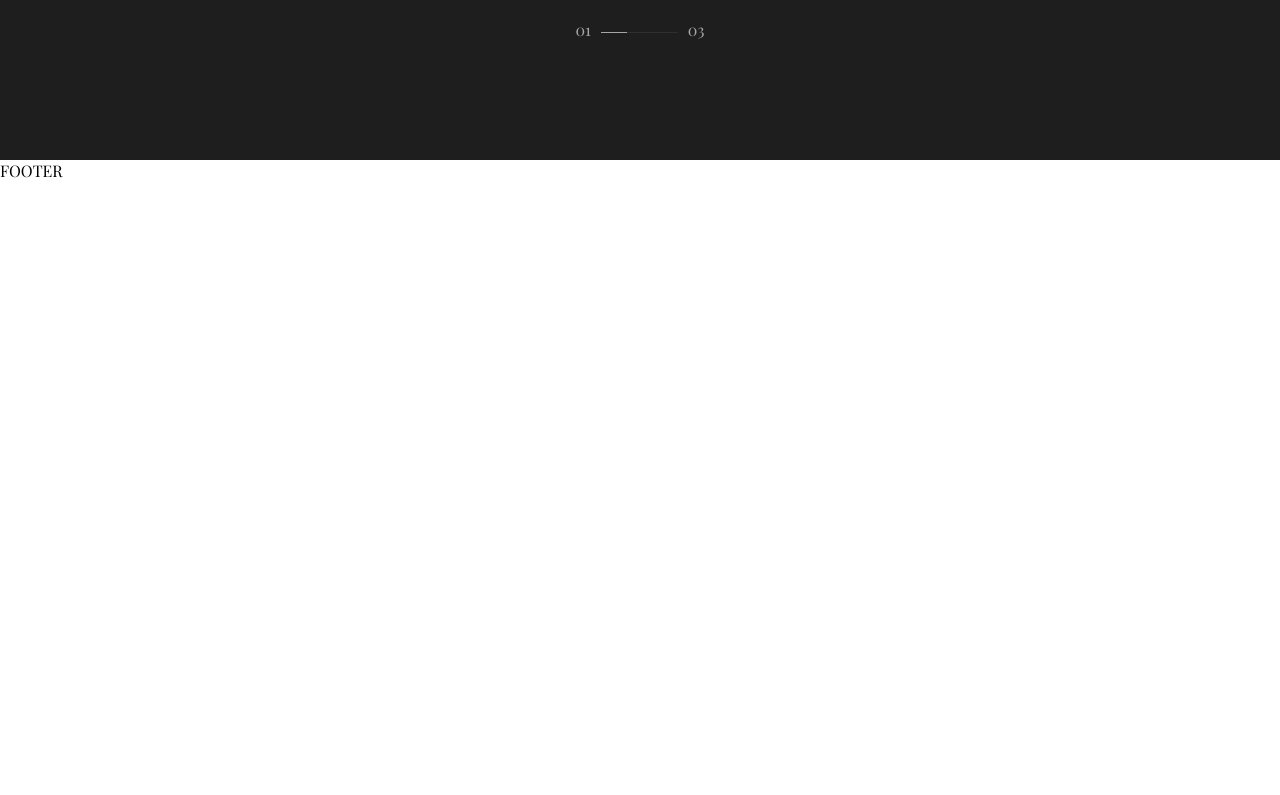
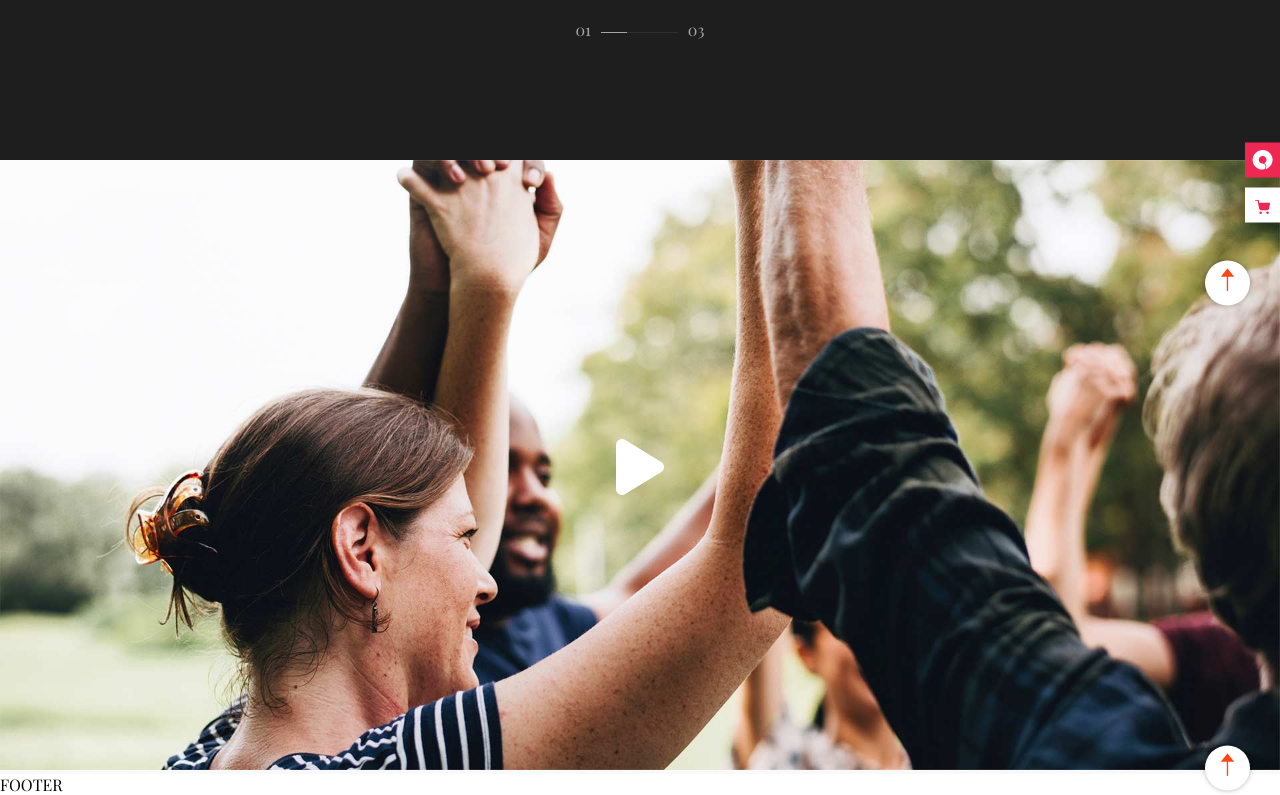
Before and after one commit to StefanoGrassoSG/proj-html-vuejs, a Vue app: page / in a window 1280 px wide. Shown: the part 4817-5612 px from the top of the page. Before the commit the page ends 4998 px from the top, so only its background shows below. Built offline with nearby package versions, Linux system fonts and the light colour scheme; a web font is replaced by a local one.

Commit message:
ADD VideoMainComponent in MAIN

```diff
--- a/src/assets/scss/partials/variables.scss
+++ b/src/assets/scss/partials/variables.scss
@@ -13,3 +13,4 @@ $secondary-bg: #ff4612;
 $third-bg: #f9f9f9;
 $hover-bg: white;
 $lightBlack-bg: #1e1e1e;
+$purple-bg: #ef2853;
--- a/src/components/VideoMainComponent.vue
+++ b/src/components/VideoMainComponent.vue
@@ -4,15 +4,92 @@ export default {
     return {
 
     }
+  },
+  methods: {
+    scrollToTop() {
+      window.scrollTo({ top: 0, behavior: "smooth" });
+    }
   }
 }
 </script>
 
 <template>
-
+    <section>
+        <div class="spin">
+            <img src="../assets/svg/svg-8.svg" alt="">
+        </div>
+        <div class="cart">
+            <img src="../assets/svg/svg-7.svg" alt="">
+        </div>
+        <a href="#" class="up" @click.prevent="scrollToTop">
+            &#129057;
+        </a>
+        <a href="#" class="up" @click.prevent="scrollToTop">
+            &#129057;
+        </a>
+        <i class="fa-solid fa-play fa-4x"></i>
+        <div class="img">
+            <img src="../assets/img/h1-img-04.jpg" alt="">
+        </div>
+    </section>
 </template>
 
 <style lang="scss" scoped>
 @use "../assets/scss/partials/variables.scss" as *;
 @use "../assets/scss/partials/layout.scss";
+
+section {
+    position: relative;
+
+    .cart,
+    .spin {
+        position: absolute;
+        top: 0;
+        transform: translate(+0%, -50%);
+        right: 0;
+        width: 35px;
+        height: 35px;
+        cursor: pointer;
+
+        img {
+            width: 100%;
+            height: 100%;
+            object-fit: cover;
+        }
+    }
+
+    .cart {
+        top: 45px;
+        background-color: $primary-bg;
+        padding: 10px;
+    }
+
+    .spin {
+        background-color: $purple-bg;
+        padding: 7px;
+    }
+
+    a {
+        position: absolute;
+        top: 20%;
+        right: 30px;
+        transform: translate(-0%, -50%);
+    }
+
+    a:nth-of-type(2) {
+        top: 99%;
+    }
+
+    i {
+        position: absolute;
+        top: 50%;
+        left: 50%;
+        transform: translate(-50%, -50%);
+        color: $third-text-color;
+        cursor: pointer;
+    }
+    .img > img {
+        width: 100%;
+    }
+}
 </style>
```
Also changed, not shown: src/assets/svg/svg-8.svg.
